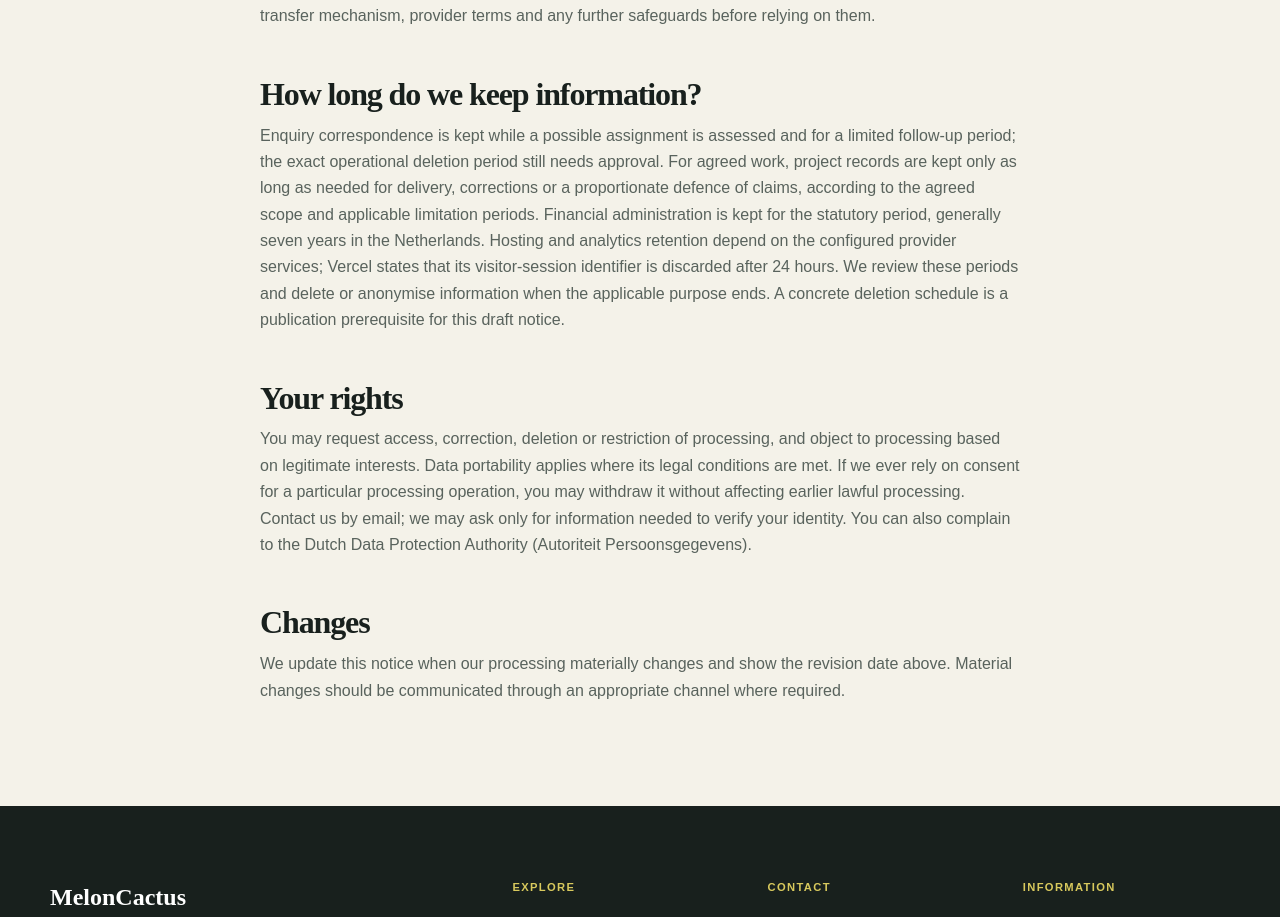
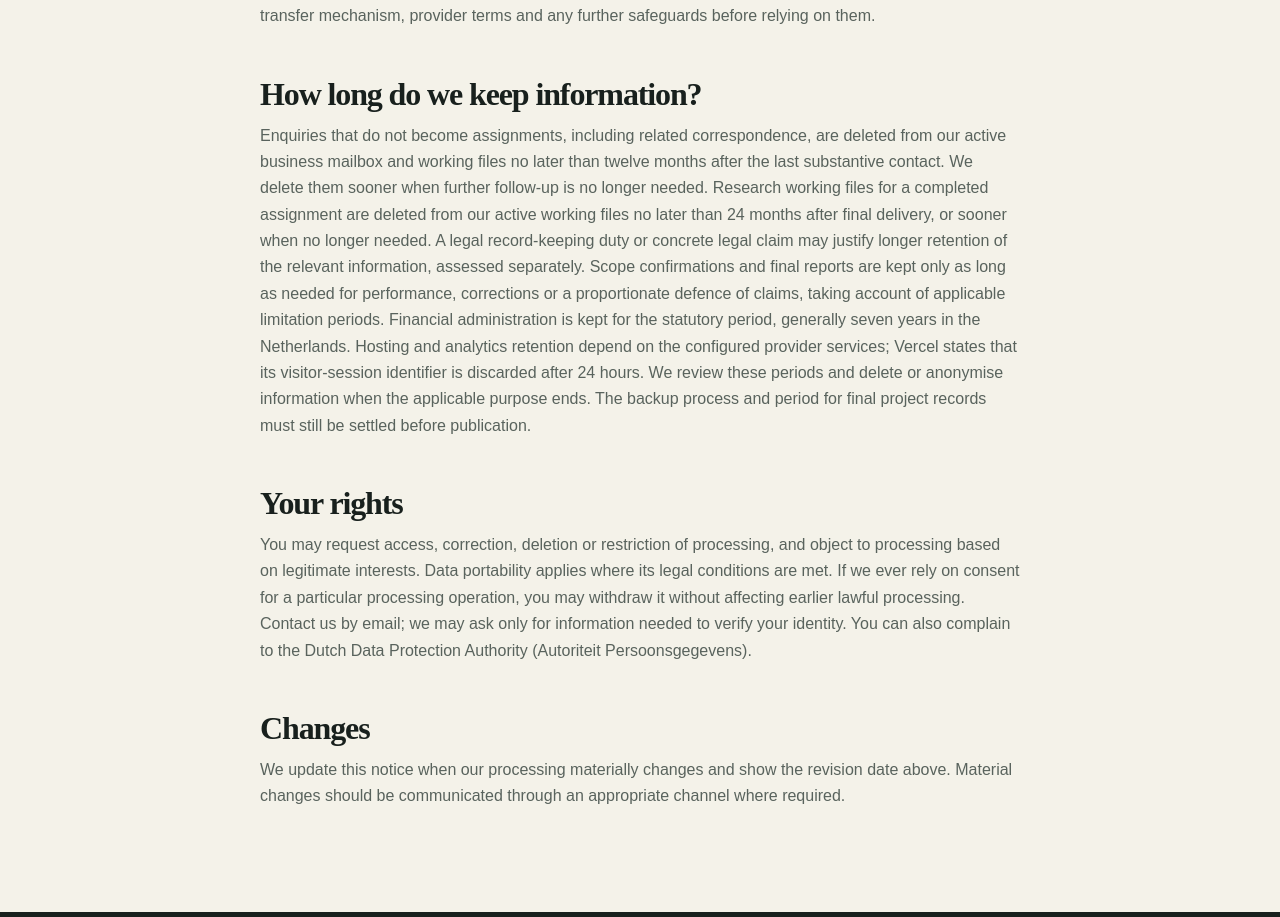
Before and after one commit to greenf88/MelonCactus, a Next.js app: page /privacy in a window 1280 px wide. Shown: the part 1769-2686 px from the top of the page. Built offline with nearby package versions, Linux system fonts and the light colour scheme; no server answers.

Commit message:
Set enquiry and project retention and dossier numbering

```diff
--- a/src/app/(en)/privacy/page.tsx
+++ b/src/app/(en)/privacy/page.tsx
@@ -23,7 +23,7 @@ export default function PrivacyPage() {
       <h2>Recipients and international processing</h2>
       <p>Form submissions are delivered to our business mailbox by Resend. Vercel provides hosting and analytics. Our business mailbox also has a provider; its identity and contractual arrangements must be confirmed before this notice is approved for publication. We share information with service providers only as needed for these purposes and with the client or other recipients where an agreed assignment requires it. These providers may process data outside the EEA. We do not claim EEA-only storage. We assess the applicable transfer mechanism, provider terms and any further safeguards before relying on them.</p>
       <h2>How long do we keep information?</h2>
-      <p>Enquiry correspondence is kept while a possible assignment is assessed and for a limited follow-up period; the exact operational deletion period still needs approval. For agreed work, project records are kept only as long as needed for delivery, corrections or a proportionate defence of claims, according to the agreed scope and applicable limitation periods. Financial administration is kept for the statutory period, generally seven years in the Netherlands. Hosting and analytics retention depend on the configured provider services; Vercel states that its visitor-session identifier is discarded after 24 hours. We review these periods and delete or anonymise information when the applicable purpose ends. A concrete deletion schedule is a publication prerequisite for this draft notice.</p>
+      <p>Enquiries that do not become assignments, including related correspondence, are deleted from our active business mailbox and working files no later than twelve months after the last substantive contact. We delete them sooner when further follow-up is no longer needed. Research working files for a completed assignment are deleted from our active working files no later than 24 months after final delivery, or sooner when no longer needed. A legal record-keeping duty or concrete legal claim may justify longer retention of the relevant information, assessed separately. Scope confirmations and final reports are kept only as long as needed for performance, corrections or a proportionate defence of claims, taking account of applicable limitation periods. Financial administration is kept for the statutory period, generally seven years in the Netherlands. Hosting and analytics retention depend on the configured provider services; Vercel states that its visitor-session identifier is discarded after 24 hours. We review these periods and delete or anonymise information when the applicable purpose ends. The backup process and period for final project records must still be settled before publication.</p>
       <h2>Your rights</h2>
       <p>You may request access, correction, deletion or restriction of processing, and object to processing based on legitimate interests. Data portability applies where its legal conditions are met. If we ever rely on consent for a particular processing operation, you may withdraw it without affecting earlier lawful processing. Contact us by email; we may ask only for information needed to verify your identity. You can also complain to the Dutch Data Protection Authority (Autoriteit Persoonsgegevens).</p>
       <h2>Changes</h2>
--- a/src/app/(nl)/nl/privacy/page.tsx
+++ b/src/app/(nl)/nl/privacy/page.tsx
@@ -24,7 +24,7 @@ export default function DutchPrivacyPage() {
       <h2>Ontvangers en verwerking buiten Europa</h2>
       <p>Resend bezorgt formulieraanvragen in onze zakelijke mailbox. Vercel levert hosting en analytics. Ook onze zakelijke mailbox heeft een dienstverlener; diens identiteit en contractuele afspraken moeten vóór goedkeuring van deze verklaring worden bevestigd. Wij delen gegevens met dienstverleners alleen waar dat voor deze doelen nodig is en met de opdrachtgever of anderen waar een afgesproken opdracht dat vereist. Deze dienstverleners kunnen gegevens buiten de EER verwerken. Wij beloven geen opslag uitsluitend binnen de EER. Wij beoordelen vóór gebruik de toepasselijke doorgiftegrondslag, leveranciersvoorwaarden en eventuele aanvullende waarborgen.</p>
       <h2>Hoe lang bewaren wij gegevens?</h2>
-      <p>Correspondentie over een aanvraag bewaren wij zolang wij een mogelijke opdracht beoordelen en gedurende een beperkte vervolgperiode; de exacte uitvoerbare verwijdertermijn moet nog worden vastgesteld. Gegevens van overeengekomen werk bewaren wij niet langer dan nodig voor oplevering, correcties of een evenredige verdediging tegen aanspraken, volgens de afgesproken opdracht en toepasselijke verjaringstermijnen. De financiële administratie bewaren wij gedurende de wettelijke termijn, in Nederland doorgaans zeven jaar. Voor hosting en analytics gelden de ingestelde leverancierstermijnen; Vercel meldt dat de identificatie van een bezoekersessie na 24 uur vervalt. Wij beoordelen de termijnen en verwijderen of anonimiseren gegevens wanneer het toepasselijke doel eindigt. Een concreet verwijderbeleid is een voorwaarde voor publicatie van deze conceptverklaring.</p>
+      <p>Aanvragen die niet tot een opdracht leiden, inclusief de bijbehorende correspondentie, verwijderen wij uiterlijk twaalf maanden na het laatste inhoudelijke contact uit onze actieve zakelijke mailbox en eigen werkbestanden. Als verdere opvolging eerder niet meer nodig is, verwijderen wij deze gegevens eerder. Onderzoekswerkbestanden van een uitgevoerde opdracht verwijderen wij uiterlijk 24 maanden na definitieve oplevering uit onze actieve werkbestanden, of eerder wanneer zij niet meer nodig zijn. Een wettelijke bewaarplicht of concrete juridische aanspraak kan voor de betreffende gegevens een langere, afzonderlijk beoordeelde bewaring rechtvaardigen. Opdrachtbevestigingen en definitieve rapporten bewaren wij alleen zolang nodig voor de uitvoering, correcties of een evenredige verdediging tegen aanspraken, rekening houdend met de toepasselijke verjaringstermijnen. De financiële administratie bewaren wij gedurende de wettelijke termijn, in Nederland doorgaans zeven jaar. Voor hosting en analytics gelden de ingestelde leverancierstermijnen; Vercel meldt dat de identificatie van een bezoekersessie na 24 uur vervalt. Wij beoordelen de termijnen en verwijderen of anonimiseren gegevens wanneer het toepasselijke doel eindigt. De uitvoering voor back-ups en de termijn voor definitieve projectstukken moeten vóór publicatie nog worden vastgesteld.</p>
       <h2>Uw rechten</h2>
       <p>U kunt verzoeken om inzage, correctie, verwijdering of beperking van de verwerking en bezwaar maken tegen verwerking op grond van gerechtvaardigd belang. Gegevensoverdraagbaarheid geldt waar de wettelijke voorwaarden zijn vervuld. Als wij voor een specifieke verwerking ooit toestemming gebruiken, kunt u die intrekken zonder gevolgen voor eerdere rechtmatige verwerking. Mail ons uw verzoek; wij vragen alleen gegevens die nodig zijn om uw identiteit vast te stellen. U kunt ook een klacht indienen bij de Autoriteit Persoonsgegevens.</p>
       <h2>Wijzigingen</h2>
```
Also changed, not shown: 5 other files (tests, documents, lock files or other folders).
